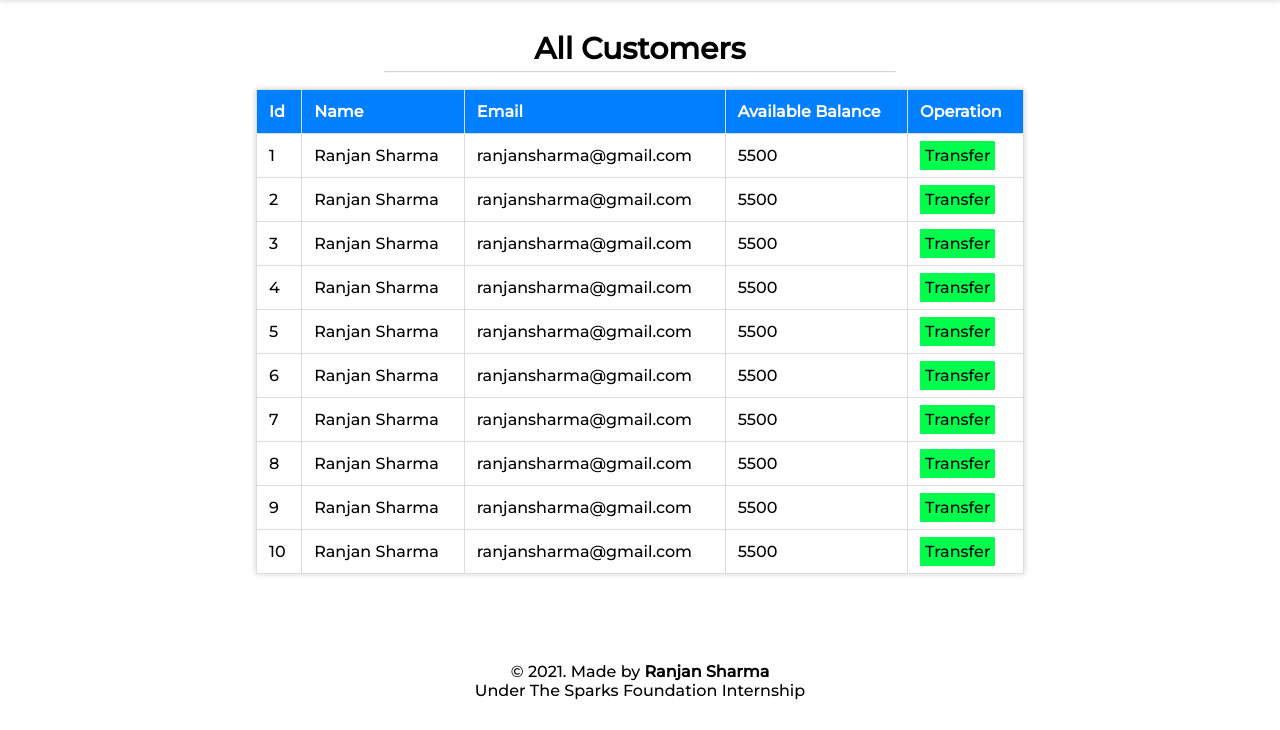
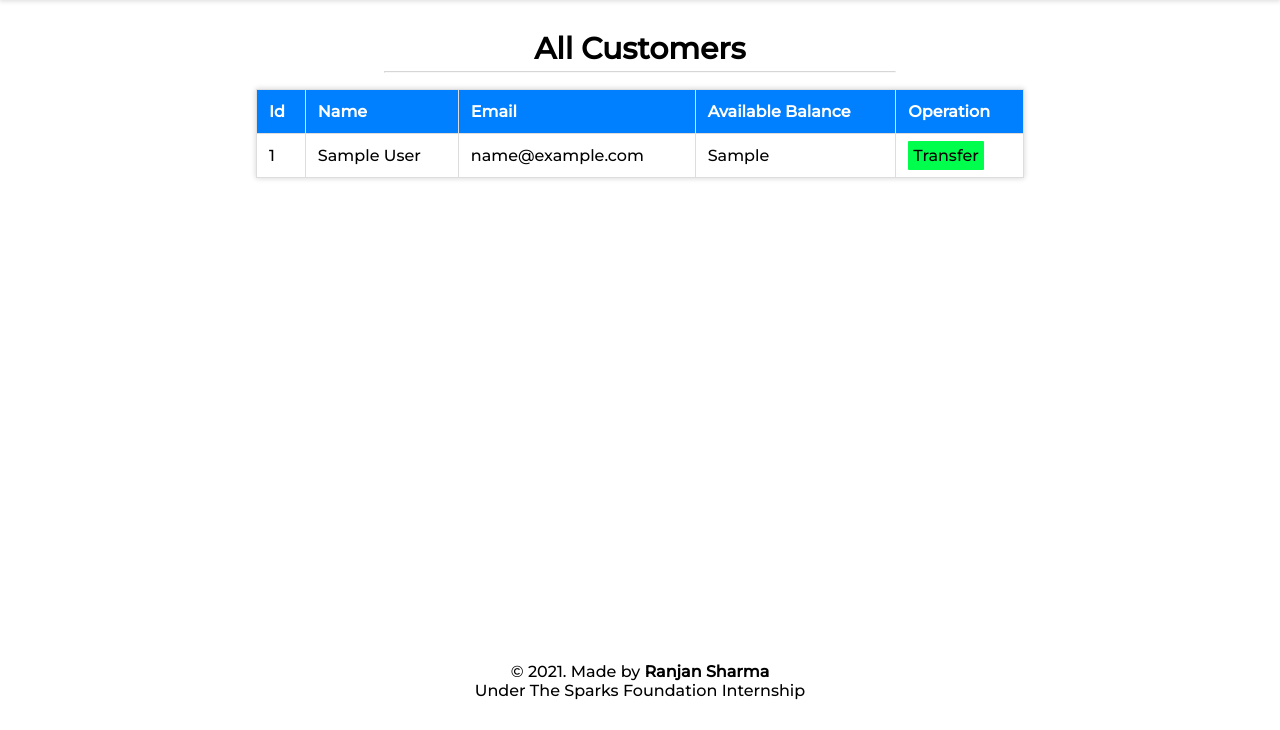
Before and after one commit to ranjansharma255/drs_bank, a PHP site: page /customers.php in a window 1280 px wide. Shown: the part 70-800 px from the top of the page. Run offline with PHP 8.4, Linux system fonts and the light colour scheme; tables that the repository leaves empty or names only in its code hold one stand-in row (values such as "Sample post"); a stand-in replaces the project's code that opens the database connection.

Commit message:
modified customers php file

```diff
--- a/customers.php
+++ b/customers.php
@@ -18,6 +18,16 @@
         <div class="content">
             <h1 class = "c-heading">All Customers</h1>
             <hr>
+            <?php
+                include 'config.php';
+
+                $sql = "SELECT * FROM customers";
+
+                $result = mysqli_query($conn, $sql) or die("Query Unsuccessful");
+
+                if(mysqli_num_rows($result) > 0) {
+
+            ?>
             <table id = "customers-table">
                 <thead>
                     <th>Id</th>
@@ -26,110 +36,28 @@
                     <th>Available Balance</th>
                     <th>Operation</th>
                 </thead>
+                <tbody>
+                    <?php
 
-                <tbody>
+                        while($row = mysqli_fetch_assoc($result)) {
+
+                     ?>
                     <tr>
-                        <td>1</td>
-                        <td>Ranjan Sharma</td>
-                        <td>ranjansharma@gmail.com</td>
-                        <td>5500</td>
+                        <td><?php echo $row['cid']; ?></td>
+                        <td><?php echo $row['cname']; ?></td>
+                        <td><?php echo $row['cmail']; ?></td>
+                        <td><?php echo $row['abalance']; ?></td>
                         <td>
-                            <a href="transfer.php" class = "btn-transfer">Transfer</a>
+                            <a href="transfer.php?id=<?php echo $row['cid']; ?>" class = "btn-transfer">Transfer</a>
                         </td>
                     </tr>
-
-                    <tr>
-                        <td>2</td>
-                        <td>Ranjan Sharma</td>
-                        <td>ranjansharma@gmail.com</td>
-                        <td>5500</td>
-                        <td>
-                            <a href="transfer.php" class = "btn-transfer">Transfer</a>
-                        </td>
-                    </tr>
-
-                    <tr>
-                        <td>3</td>
-                        <td>Ranjan Sharma</td>
-                        <td>ranjansharma@gmail.com</td>
-                        <td>5500</td>
-                        <td>
-                            <a href="transfer.php" class = "btn-transfer">Transfer</a>
-                        </td>
-                    </tr>
-
-                    <tr>
-                        <td>4</td>
-                        <td>Ranjan Sharma</td>
-                        <td>ranjansharma@gmail.com</td>
-                        <td>5500</td>
-                        <td>
-                            <a href="transfer.php" class = "btn-transfer">Transfer</a>
-                        </td>
-                    </tr>
-
-                    <tr>
-                        <td>5</td>
-                        <td>Ranjan Sharma</td>
-                        <td>ranjansharma@gmail.com</td>
-                        <td>5500</td>
-                        <td>
-                            <a href="transfer.php" class = "btn-transfer">Transfer</a>
-                        </td>
-                    </tr>
-
-                    <tr>
-                        <td>6</td>
-                        <td>Ranjan Sharma</td>
-                        <td>ranjansharma@gmail.com</td>
-                        <td>5500</td>
-                        <td>
-                            <a href="transfer.php" class = "btn-transfer">Transfer</a>
-                        </td>
-                    </tr>
-
-                    <tr>
-                        <td>7</td>
-                        <td>Ranjan Sharma</td>
-                        <td>ranjansharma@gmail.com</td>
-                        <td>5500</td>
-                        <td>
-                            <a href="transfer.php" class = "btn-transfer">Transfer</a>
-                        </td>
-                    </tr>
-
-                    <tr>
-                        <td>8</td>
-                        <td>Ranjan Sharma</td>
-                        <td>ranjansharma@gmail.com</td>
-                        <td>5500</td>
-                        <td>
-                            <a href="transfer.php" class = "btn-transfer">Transfer</a>
-                        </td>
-                    </tr>
-
-                    <tr>
-                        <td>9</td>
-                        <td>Ranjan Sharma</td>
-                        <td>ranjansharma@gmail.com</td>
-                        <td>5500</td>
-                        <td>
-                            <a href="transfer.php" class = "btn-transfer">Transfer</a>
-                        </td>
-                    </tr>
-
-                    <tr>
-                        <td>10</td>
-                        <td>Ranjan Sharma</td>
-                        <td>ranjansharma@gmail.com</td>
-                        <td>5500</td>
-                        <td>
-                            <a href="transfer.php" class = "btn-transfer">Transfer</a>
-                        </td>
-                    </tr>
-
+                <?php } ?>
                 </tbody>
             </table>
+            <?php } else {
+                    echo "No rows in the table";
+                }
+            ?>
         </div>
     </section>
     <?php include 'php/footer.php'; ?>
```
